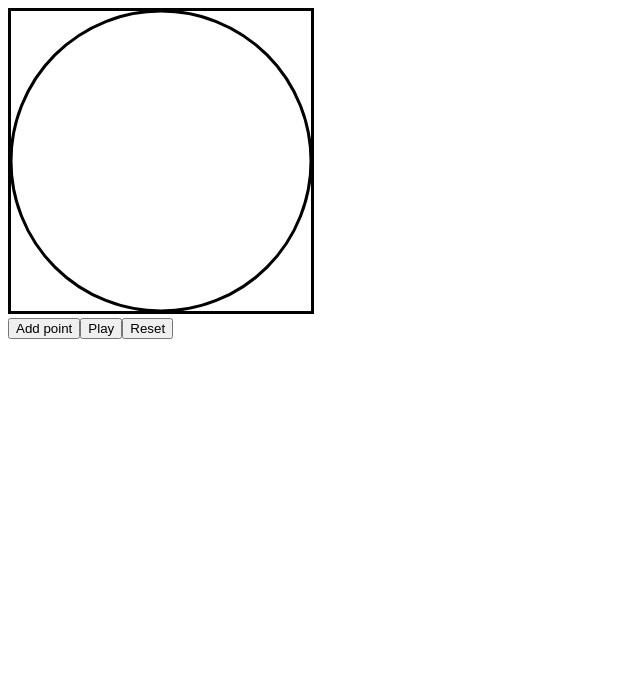
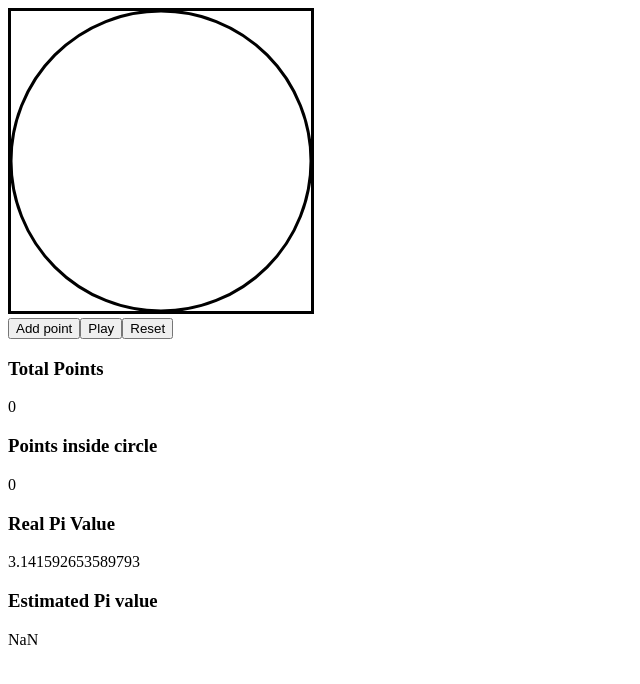
Before and after one commit to CristianAbrante/pi-estimator-vuejs, a Vue app: page / in a window 1280 px wide. Shown: the top 684 px of the page, without its empty margins (0-640 px from the left). Built offline with nearby package versions, Linux system fonts and the light colour scheme.

Commit message:
Add: information added

```diff
--- a/src/App.vue
+++ b/src/App.vue
@@ -2,6 +2,7 @@
   <div id="app">
     <Canvas v-bind:radius="radius" v-bind:estimator="estimator"/>
     <Controller :addHandler="onAddPoint" :playHandler="onPlay" :resetHandler="onReset"/>
+    <Information v-bind:estimator="estimator"/>
   </div>
 </template>
 
@@ -9,12 +10,14 @@
 import Estimator from "./estimator/PiEstimator.js";
 import Canvas from "./components/Canvas.vue";
 import Controller from "./components/Controller.vue";
+import Information from "./components/Information.vue";
 
 export default {
   name: "app",
   components: {
     Canvas,
-    Controller
+    Controller,
+    Information
   },
   data() {
     return {
--- /dev/null
+++ b/src/components/Information.vue
@@ -0,0 +1,48 @@
+<template>
+  <div>
+    <InformationItem
+      v-for="(infoItem, index) in infoItems"
+      v-bind:key="index"
+      v-bind:itemName="infoItem.name"
+      v-bind:itemValue="infoItem.value"
+    />
+  </div>
+</template>
+
+<script>
+import Estimator from "./../estimator/PiEstimator";
+import InformationItem from "./InformationItem.vue";
+
+export default {
+  props: {
+    estimator: Estimator
+  },
+  components: {
+    InformationItem
+  },
+  data() {
+    return {
+      infoItems: [
+        {
+          name: "Total Points",
+          value: () => (this.estimator ? this.estimator.getTotalPoints() : 0)
+        },
+        {
+          name: "Points inside circle",
+          value: () =>
+            this.estimator ? this.estimator.getPointsInsideCircle() : 0
+        },
+        {
+          name: "Real Pi Value",
+          value: () => Math.PI
+        },
+        {
+          name: "Estimated Pi value",
+          value: () =>
+            this.estimator ? this.estimator.getEstimatedPiValue() : 0.0
+        }
+      ]
+    };
+  }
+};
+</script>
--- /dev/null
+++ b/src/components/InformationItem.vue
@@ -0,0 +1,15 @@
+<template>
+  <div>
+    <h3>{{this.itemName}}</h3>
+    <div>{{this.itemValue()}}</div>
+  </div>
+</template>
+
+<script>
+export default {
+  props: {
+    itemName: String,
+    itemValue: Function
+  }
+};
+</script>
--- a/src/estimator/PiEstimator.js
+++ b/src/estimator/PiEstimator.js
@@ -18,11 +18,16 @@ class PiEstimator {
     };
   }
 
+  getPointsInsideCircle() {
+    return this.pointsInsideCircle.length;
+  }
+
+  getTotalPoints() {
+    return this.getPointsInsideCircle() + this.pointsOutsideCircle.length;
+  }
+
   getEstimatedPiValue() {
-    return (
-      (4.0 * this.pointsInsideCircle.length) /
-      (this.pointsInsideCircle.length + this.pointsOutsideCircle.length)
-    );
+    return (4.0 * this.getPointsInsideCircle()) / this.getTotalPoints();
   }
 
   addRandomPoint() {
```
